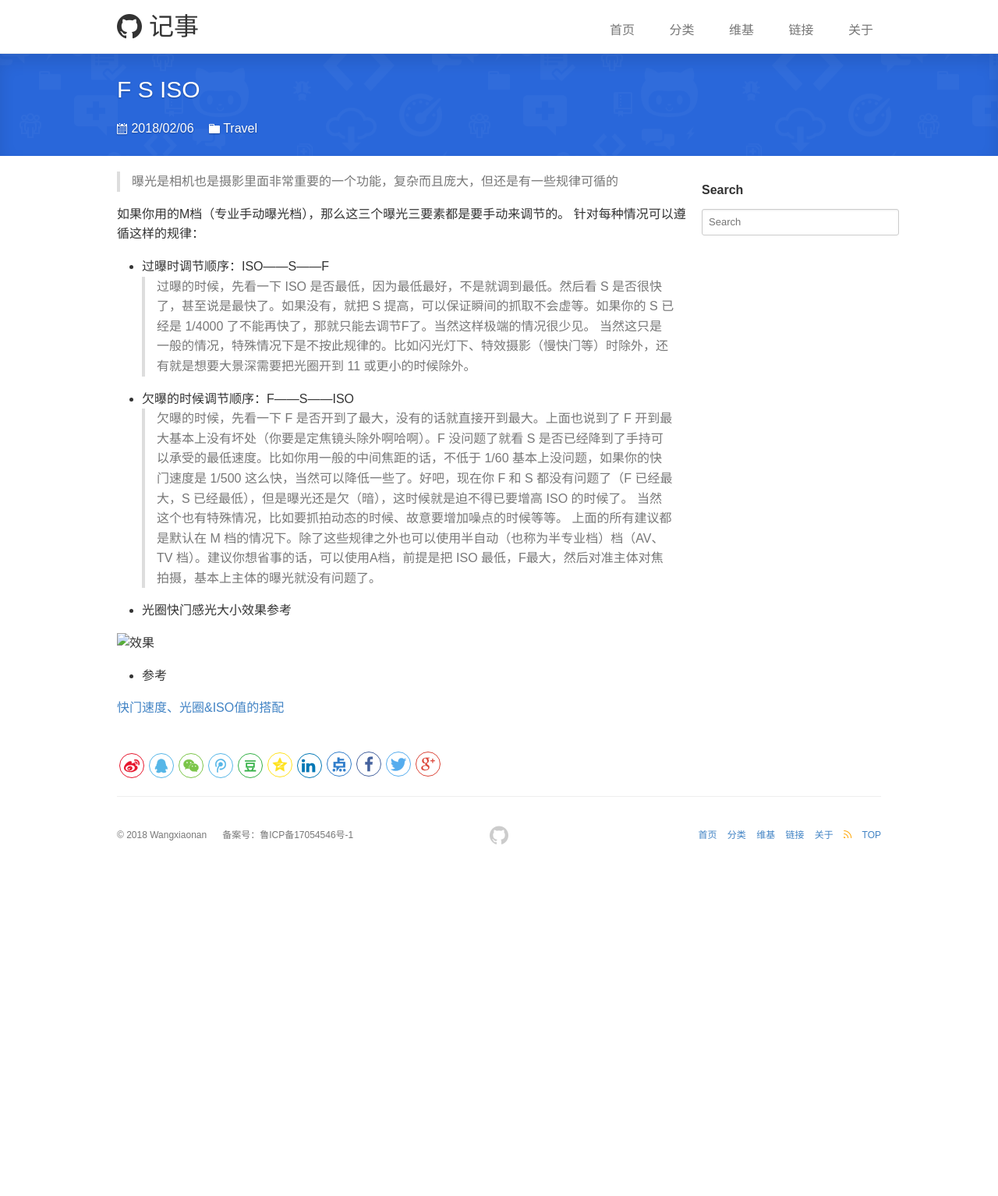
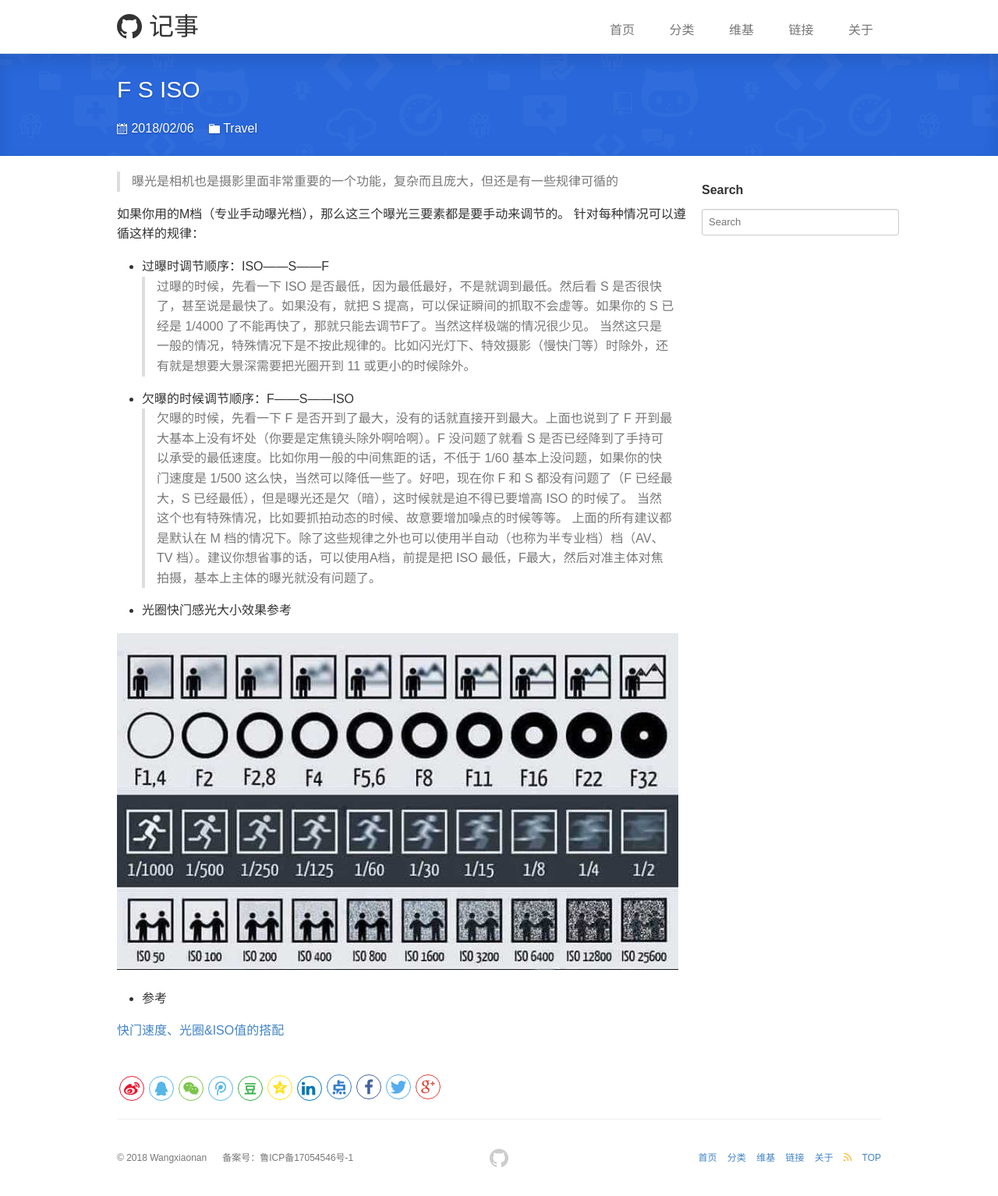
Before and after one commit to wang-xiaonan/wang-xiaonan.github.io, a Jekyll site: the page built from _posts/Travel/2018-02-06-f-s-iso.md, in a window 1280 px wide. Shown: the whole page at 78% size. Built offline with Jekyll 4.4.1, drawn with Linux system fonts in a browser that asks for light colours; before the commit the page ends 1120 px from its top, so only the background shows below that.

Commit message:
Update 2018-02-06-f-s-iso.md

```diff
--- a/_posts/Travel/2018-02-06-f-s-iso.md
+++ b/_posts/Travel/2018-02-06-f-s-iso.md
@@ -21,7 +21,7 @@ keywords: 光圈, f, 快门, s, 感光度, iso
 
 - 光圈快门感光大小效果参考
 
- ![效果](../../images/travel/fsiso.jpg)
+ ![效果](/images/travel/fsiso.jpg)
 
 - 参考
 
```
